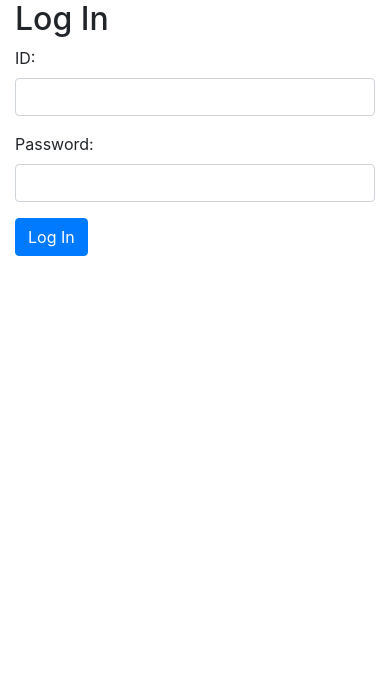
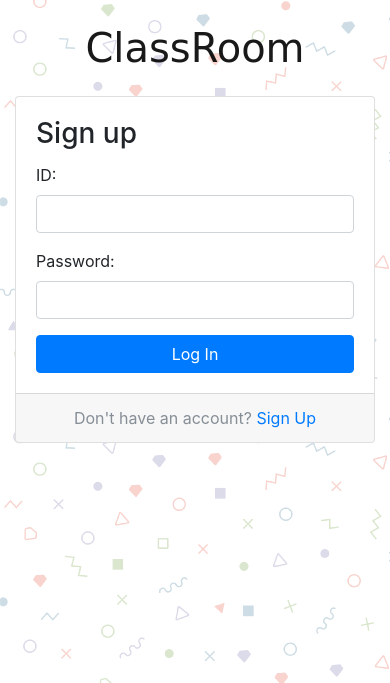
Before and after one commit to Kimbbakar/Classroom, a Django app: page /login/ in a window 390 px wide. Shown: the top 683 px of the page. Run offline with Django 3.2, Linux system fonts and the light colour scheme; some libraries are stand-ins or nearby versions.

Commit message:
edit login and sigup page

```diff
--- a/myproject/templates/base.html
+++ b/myproject/templates/base.html
@@ -9,6 +9,7 @@
 
   {% block stylesheet %}
     <link rel="stylesheet" href="{% static 'css/accounts.css' %}">
+    {% block warning %} {% endblock warning%}
   {% endblock %}
   </head>
   <body>
--- a/myproject/templates/login.html
+++ b/myproject/templates/login.html
@@ -1,7 +1,9 @@
 {% extends 'base.html' %}
 {% load widget_tweaks %}
 
-{% block stylesheet %}
+
+{% block warning%}
+
 <style>
 .alert {
     padding: 20px;
@@ -25,23 +27,27 @@
 }
 </style>
 
-{% endblock %}
+{% endblock warning %}
 
 {% block body %}
 	<div class="container">
-	  <h2> Log In </h2>
-		{% block content %}
+	    <h1 class="text-center logo my-4">
+	      <a href="{% url 'home' %}">ClassRoom</a>
+	    </h1>
+	    <div class="row justify-content-center">
+	      <div class="col-lg-8 col-md-10 col-sm-12">
+	        <div class="card">
+	          <div class="card-body">
+	            <h3 class="card-title">Sign up</h3>
 	            <form method="post" novalidate>
-
 	              {% csrf_token %}
-
 					{% for field in form %}
 							<div class = "form-group">
 								{{field.label_tag}}
 
 								{% if form.is_bound %}
 						            {% if field.errors %}
-	    	            {% render_field field class="form-control " %}
+					    	            {% render_field field class="form-control" %}
 					  					{% for error in field.errors %}
 							                <div class="invalid-feedback">
 							                  {{ error }}
@@ -74,10 +80,17 @@
 
 						</div>
 					{% endif %}
+	              <button type="submit" class="btn btn-primary btn-block">Log In</button>
+	            </form>
+	          </div>
 
-        <button type="submit" class="btn btn-primary">Log In</button>
-    </form>
 
-	{% endblock %}
+
+	          <div class="card-footer text-muted text-center">
+	            Don't have an account? <a href="{% url 'signup' %}">Sign Up</a>
+	          </div>
+	        </div>
+	      </div>
+	    </div>
 	</div>
 {% endblock body%}
```
Also changed, not shown: myproject/templates/signup.html (+17 -9 lines). Lines whose indentation alone changed are shown as unchanged.
